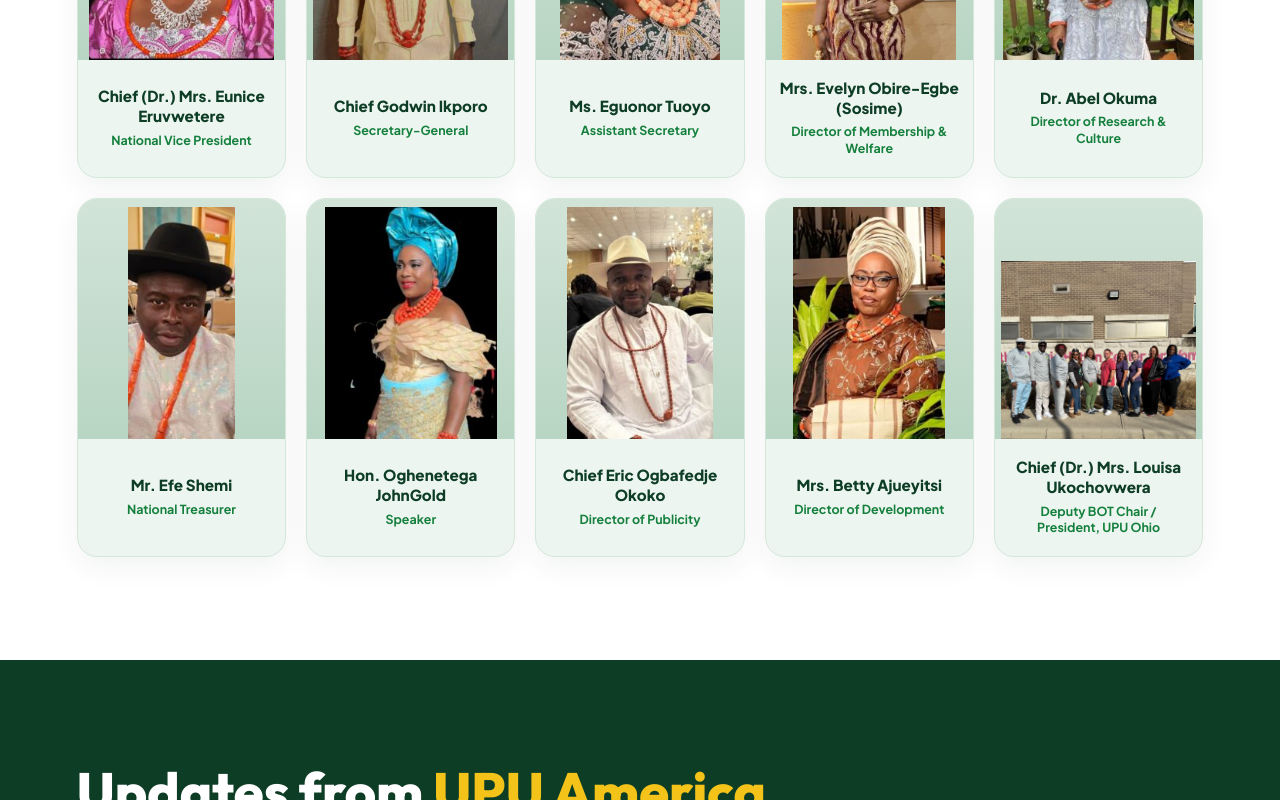
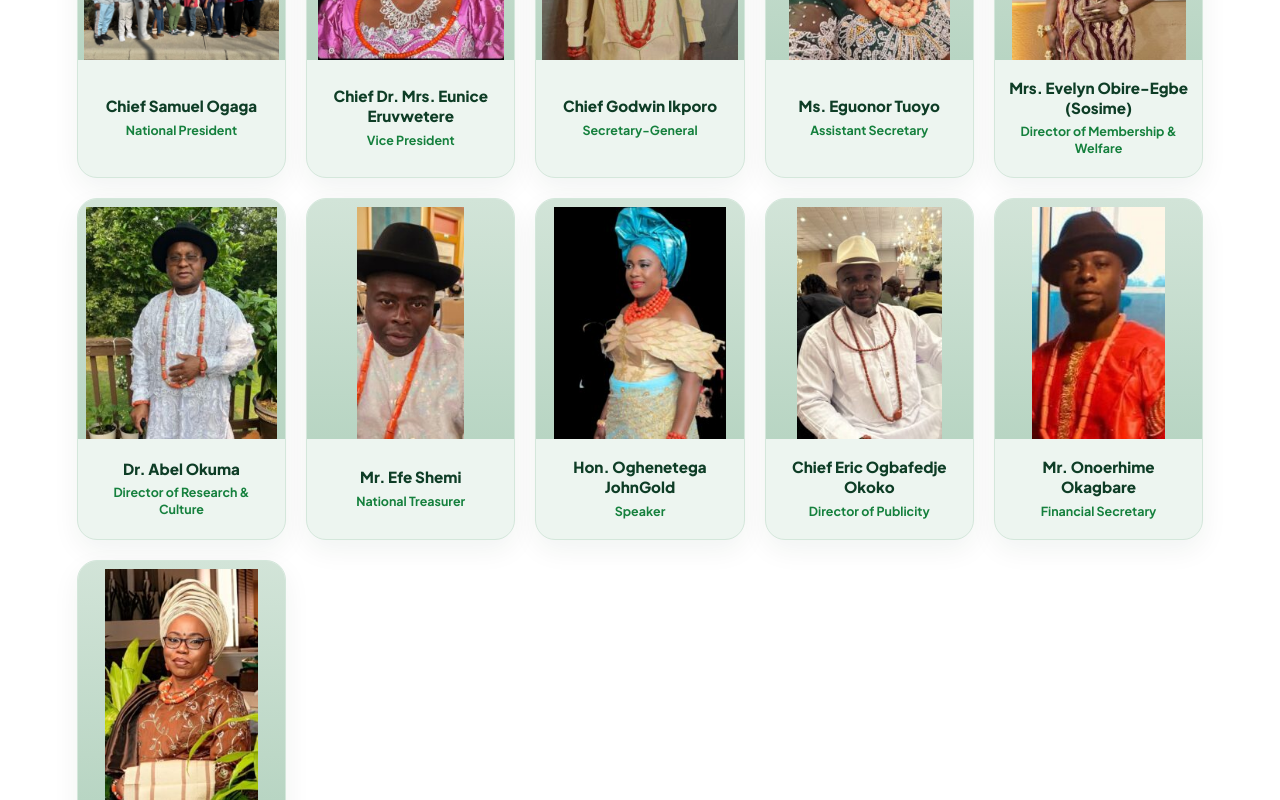
Before and after one commit to ugtf1/upua, a Next.js app: page / in a window 1280 px wide. Shown: the part 6400-7200 px from the top of the page. Built offline with nearby package versions, Linux system fonts and the light colour scheme.

Commit message:
feat: update Executive Committee roster with official upuamerica.org officers, titles, and images

```diff
--- a/components/executive-committee-grid.tsx
+++ b/components/executive-committee-grid.tsx
@@ -13,63 +13,69 @@ interface Officer {
 const OFFICERS: Officer[] = [
   {
     id: "ec-1",
-    name: "Chief (Dr.) Mrs. Eunice Eruvwetere",
-    role: "National Vice President",
+    name: "Chief Samuel Ogaga",
+    role: "National President",
+    image: "/assets/president.jpg",
+  },
+  {
+    id: "ec-2",
+    name: "Chief Dr. Mrs. Eunice Eruvwetere",
+    role: "Vice President",
     image: "/assets/Eruvwetere.jpg",
   },
   {
-    id: "ec-2",
+    id: "ec-3",
     name: "Chief Godwin Ikporo",
     role: "Secretary-General",
     image: "/assets/ikporo.jpg",
   },
   {
-    id: "ec-3",
+    id: "ec-4",
     name: "Ms. Eguonor Tuoyo",
     role: "Assistant Secretary",
     image: "/assets/tuoyo.jpg",
   },
   {
-    id: "ec-4",
+    id: "ec-5",
     name: "Mrs. Evelyn Obire-Egbe (Sosime)",
     role: "Director of Membership & Welfare",
     image: "/assets/Obire-Egbe.jpg",
   },
   {
-    id: "ec-5",
+    id: "ec-6",
     name: "Dr. Abel Okuma",
     role: "Director of Research & Culture",
     image: "/assets/okuma.jpg",
   },
   {
-    id: "ec-6",
+    id: "ec-7",
     name: "Mr. Efe Shemi",
     role: "National Treasurer",
     image: "/assets/shemi.jpg",
   },
   {
-    id: "ec-7",
+    id: "ec-8",
     name: "Hon. Oghenetega JohnGold",
     role: "Speaker",
     image: "/assets/johnGold.jpg",
   },
   {
-    id: "ec-8",
+    id: "ec-9",
     name: "Chief Eric Ogbafedje Okoko",
     role: "Director of Publicity",
     image: "/assets/okoko.jpg",
   },
   {
-    id: "ec-9",
+    id: "ec-10",
+    name: "Mr. Onoerhime Okagbare",
+    role: "Financial Secretary",
+    image: "/assets/okagbare.jpg",
+  },
+  {
+    id: "ec-11",
     name: "Mrs. Betty Ajueyitsi",
     role: "Director of Development",
     image: "/assets/ajueyitsi.jpg",
-  },
-  {
-    id: "ec-10",
-    name: "Chief (Dr.) Mrs. Louisa Ukochovwera",
-    role: "Deputy BOT Chair / President, UPU Ohio",
-    image: "/assets/Ohio-1.jpg",
   },
 ];
 
```
Also changed, not shown: public/assets/okagbare.jpg (added).
